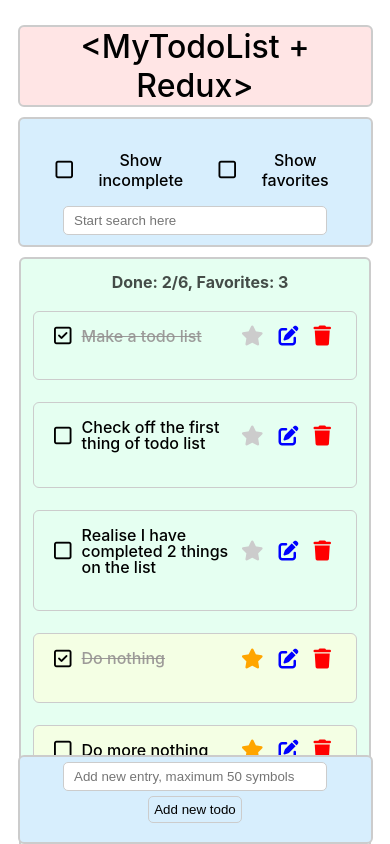
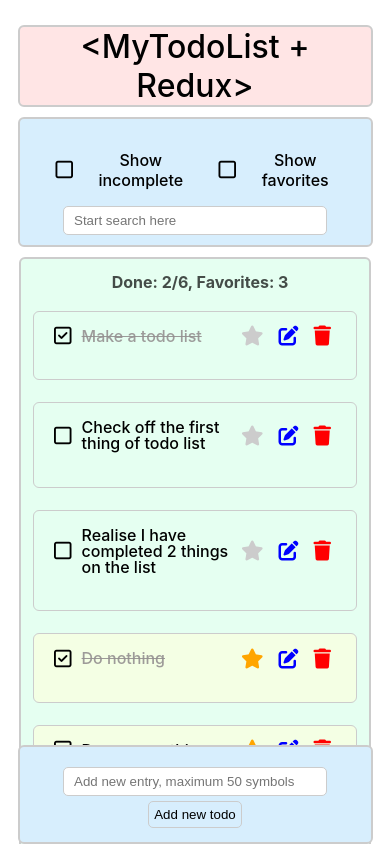
Before and after one commit to mmoresun/todolist, a React (Create React App) app: page / in a window 390 px wide. Shown: the top 844 px of the page. Built offline with nearby package versions, Linux system fonts and the light colour scheme.

Commit message:
feat: minor mobile version improvements

```diff
--- a/src/components/TodoAddForm/TodoAddForm.css
+++ b/src/components/TodoAddForm/TodoAddForm.css
@@ -25,14 +25,20 @@ input {
     min-width: 250px;
     min-height: 25px;
     border-radius: 5px;
-
 }
 
 @media screen and (max-width: 992px) {
 
-    .todoaddform__main {
+    .todoaddform__main>form {
         padding: 5px 0 0 0;
+        display: flex;
+        flex-direction: column;
+        align-items: center;
+    }
 
+    .todoaddform__main>form>button {
+        /* padding: 5px 10px 5px 10px; */
+        max-width: 500px;
     }
 
 }
```
